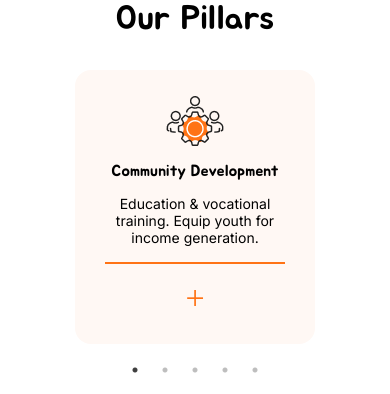
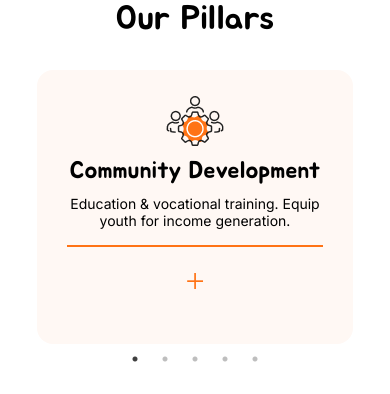
Before and after one commit to TraitzTech/ANfoundation, a React (Create React App) app: page / in a window 390 px wide. Shown: the part 580-974 px from the top of the page. Built offline with nearby package versions, Linux system fonts and the light colour scheme.

Commit message:
PillarsPage making the text big in mobile

```diff
--- a/src/components/pillarcards/Pillarcard.jsx
+++ b/src/components/pillarcards/Pillarcard.jsx
@@ -1,6 +1,7 @@
 import React, { useState } from "react";
 import "./pillarcard.css";
 import bgimage from "../../assets/community Icon.png";
+import {Link} from "react-router-dom"
 
 const Pillarcard = ({ bgImage, headercontent, text }) => {
   const [isOpen, setIsOpen] = useState(false);
--- a/src/components/pillarcards/pillarcard.css
+++ b/src/components/pillarcards/pillarcard.css
@@ -115,3 +115,30 @@
   color: rgba(255, 115, 21, 1);
   text-decoration: none;
 }
+
+@media (max-width: 568px) {
+  .pillar-card-container {
+    max-width: 90%;
+    margin: auto;
+  }
+
+  .pillar-card h3 {
+    font-size: 24px;
+  }
+
+  .pillar-card-container .pillar-card ul div h3 {
+    font-size: 24px;
+  }
+
+  .pillar-card-container .pillar-card span {
+    font-size: 26px;
+  }
+
+  .pillar-card-container .pillar-card span:hover {
+    font-size: 28px;
+  }
+
+  .pillar-card-container .pillar-card h3:hover {
+    font-size: 28px;
+  }
+}
```
